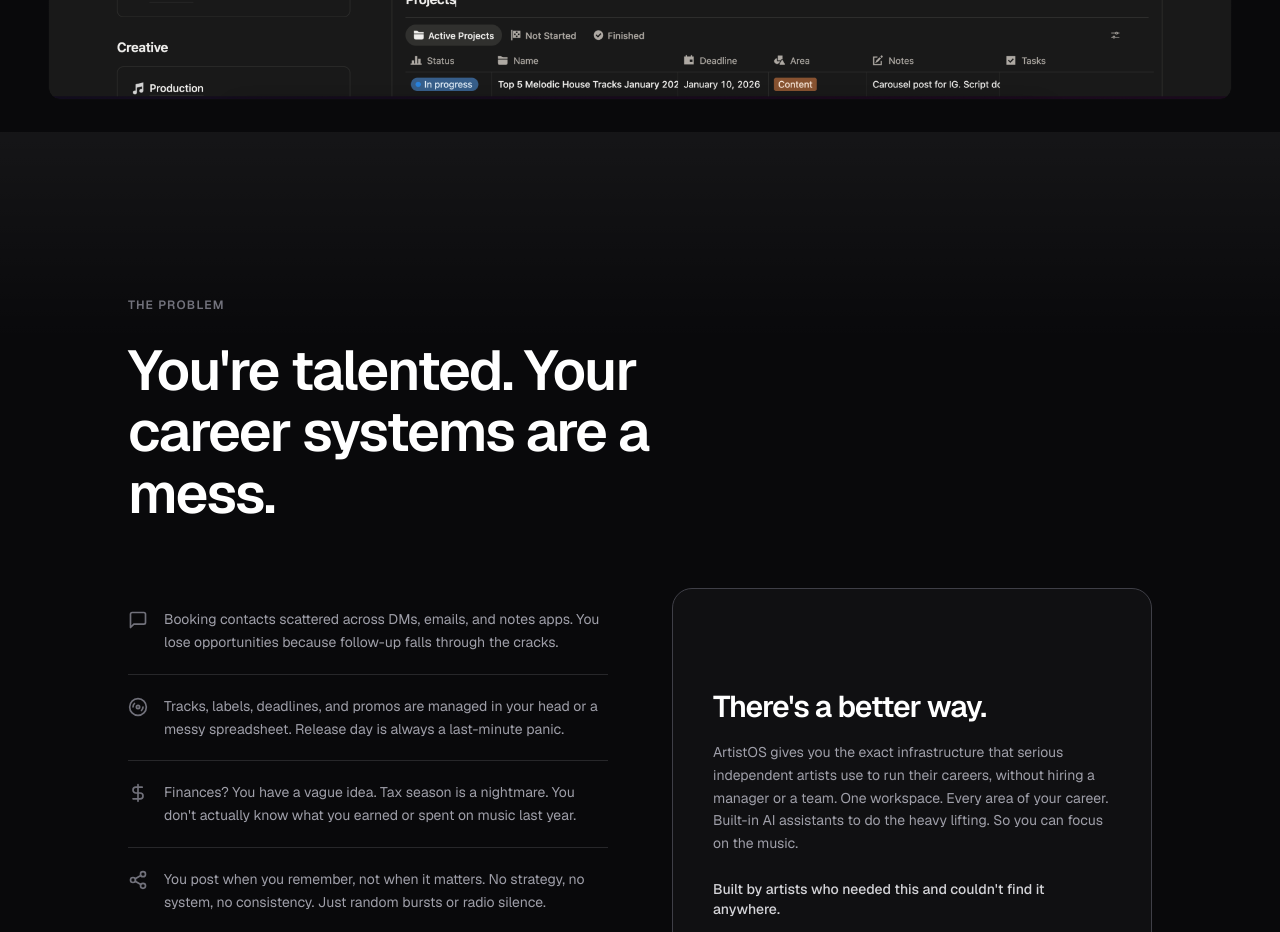
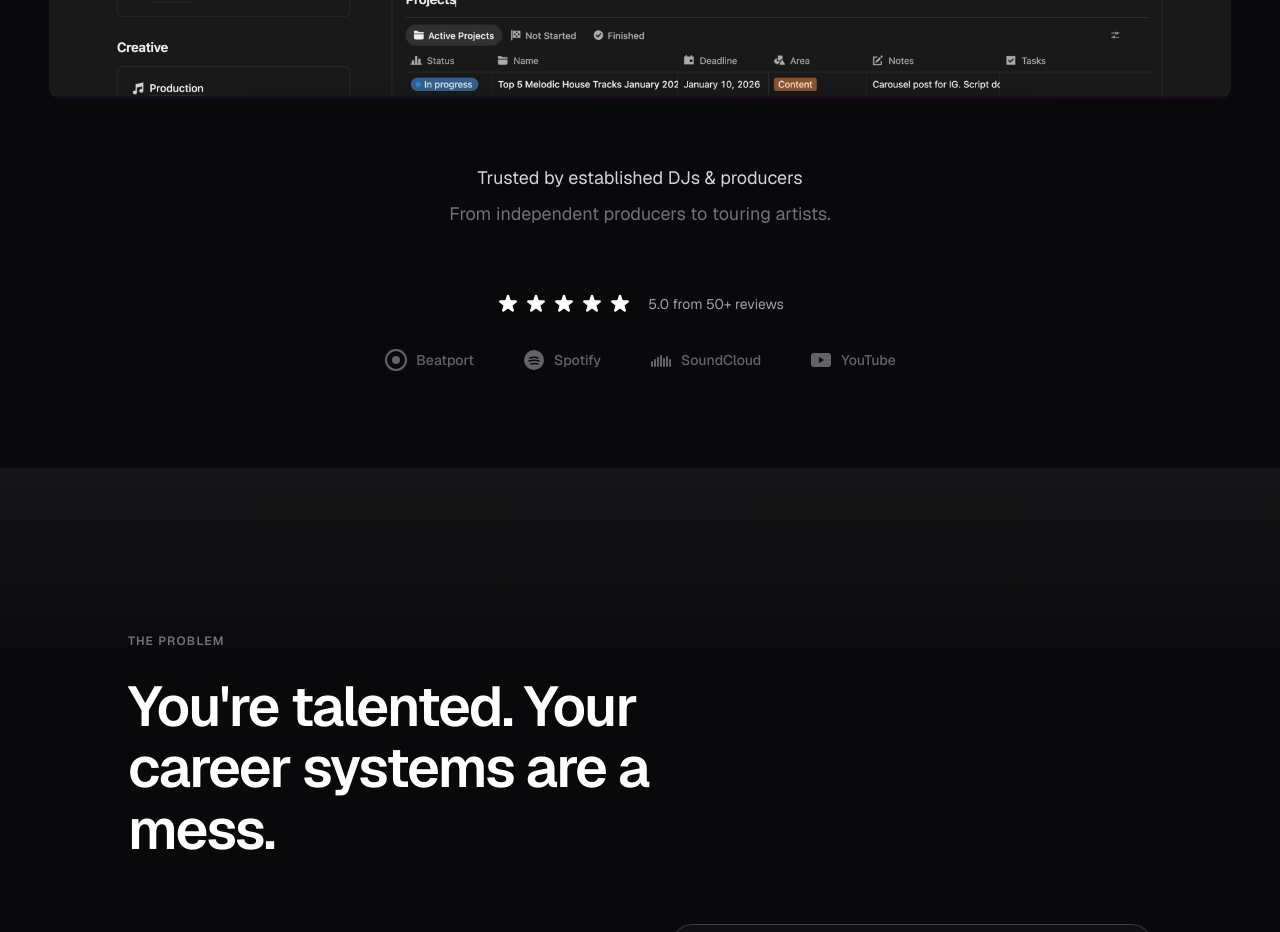
Before and after one commit to artistosofficial/artistos, a Next.js app: page / in a window 1280 px wide. Shown: the part 1180-2112 px from the top of the page. Built offline with nearby package versions, Linux system fonts and the light colour scheme.

Commit message:
Revert "fix: remove logo cloud / reviews section from landing page"
This reverts commit 466b29d86e176823314c6a8f64e3df6441fe559a.

```diff
--- a/components/hero-3d-stage.tsx
+++ b/components/hero-3d-stage.tsx
@@ -6,6 +6,7 @@ import { EmailCaptureProvider } from "@/lib/email-capture-context"
 import { EmailCaptureModal } from "./email-capture-modal"
 import { HeroCTA } from "./hero-cta"
 import { Navbar } from "./navbar"
+import { LogoCloud } from "./logo-cloud"
 import { FeatureCardsSection } from "./feature-cards-section"
 import { ProductDirectionSection } from "./product-direction-section"
 import { BookingsARSection } from "./bookings-ar-section"
@@ -185,7 +186,7 @@ export function Hero3DStage() {
 
       </section>
 
-      {/* <LogoCloud /> */}
+      <LogoCloud />
       <FeatureCardsSection />
       <ProductDirectionSection />
       <BookingsARSection />
```
